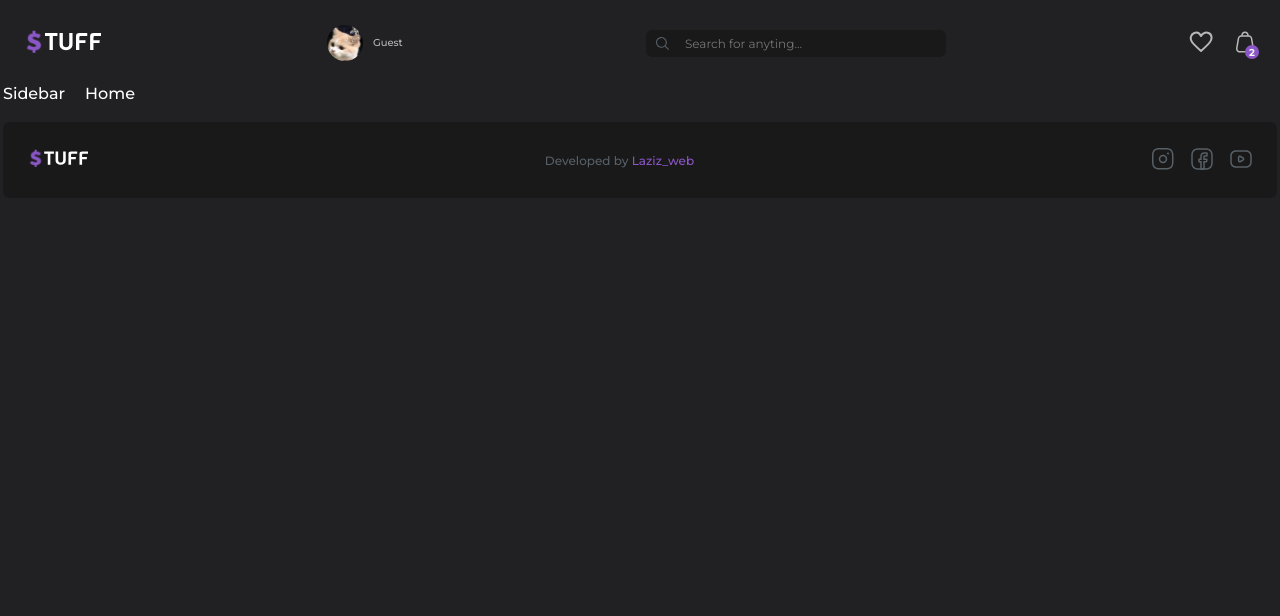
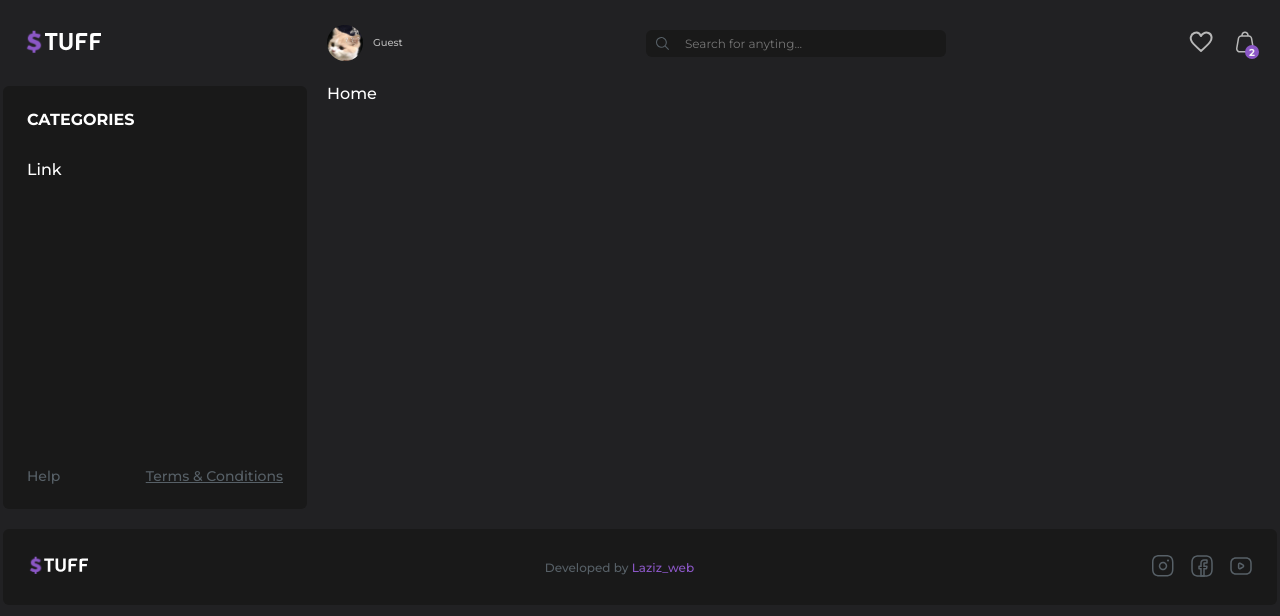
Before and after one commit to lazizjonikromov/stuff, a React (Vite) app: page / in a window 1280 px wide. Shown: the top 616 px of the page. Built offline with nearby package versions, Linux system fonts and the light colour scheme; a web font is replaced by a local one.

Commit message:
sidebar added

```diff
--- a/src/components/Sidebar/Sidebar.jsx
+++ b/src/components/Sidebar/Sidebar.jsx
@@ -1,9 +1,35 @@
-import React from 'react'
+import React from "react";
+import { NavLink } from "react-router-dom";
+
+import styles from "../../styles/Sidebar.module.css";
 
 const Sidebar = () => {
   return (
-    <div>Sidebar</div>
-  )
-}
+    <section className={styles.sidebar}>
+      <div className={styles.title}>CATEGORIES</div>
+      <nav>
+        <ul className={styles.menu}>
+          <li>
+            <NavLink to={`/categories/${1}`}>Link</NavLink>
+          </li>
+        </ul>
+      </nav>
 
-export default Sidebar
+      <div className={styles.footer}>
+        <a href="/help" target="_blank" className={styles.link}>
+          Help
+        </a>
+        <a
+          href="/terms"
+          target="_blank"
+          className={styles.link}
+          style={{ textDecoration: "underline" }}
+        >
+          Terms & Conditions
+        </a>
+      </div>
+    </section>
+  );
+};
+
+export default Sidebar;
--- a/src/utils/routes.js
+++ b/src/utils/routes.js
@@ -1,4 +1,5 @@
 export const ROUTES = {
   HOME: "/",
   CART: "/cart",
+  CATEGORY: "/categories/:id",
 }
```
